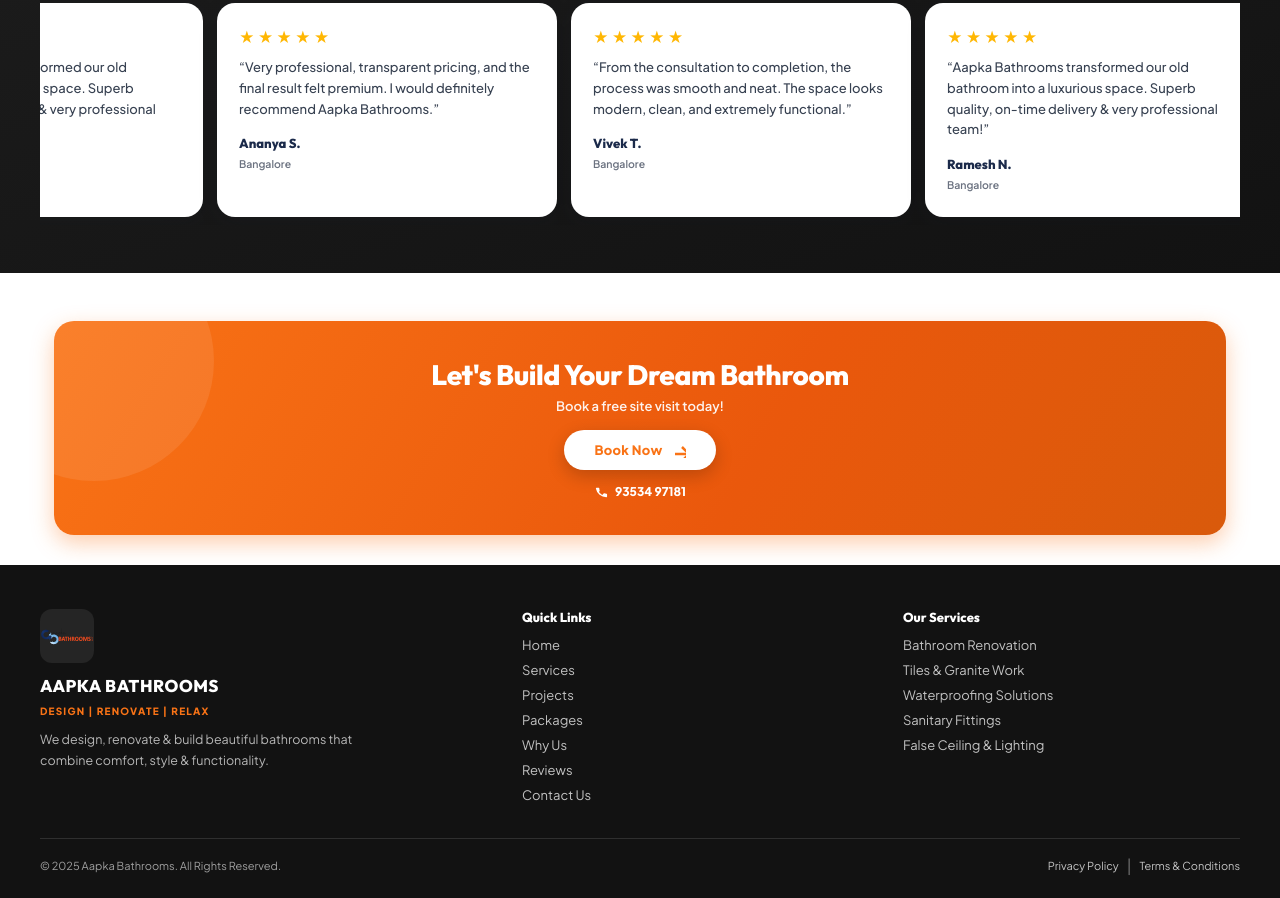
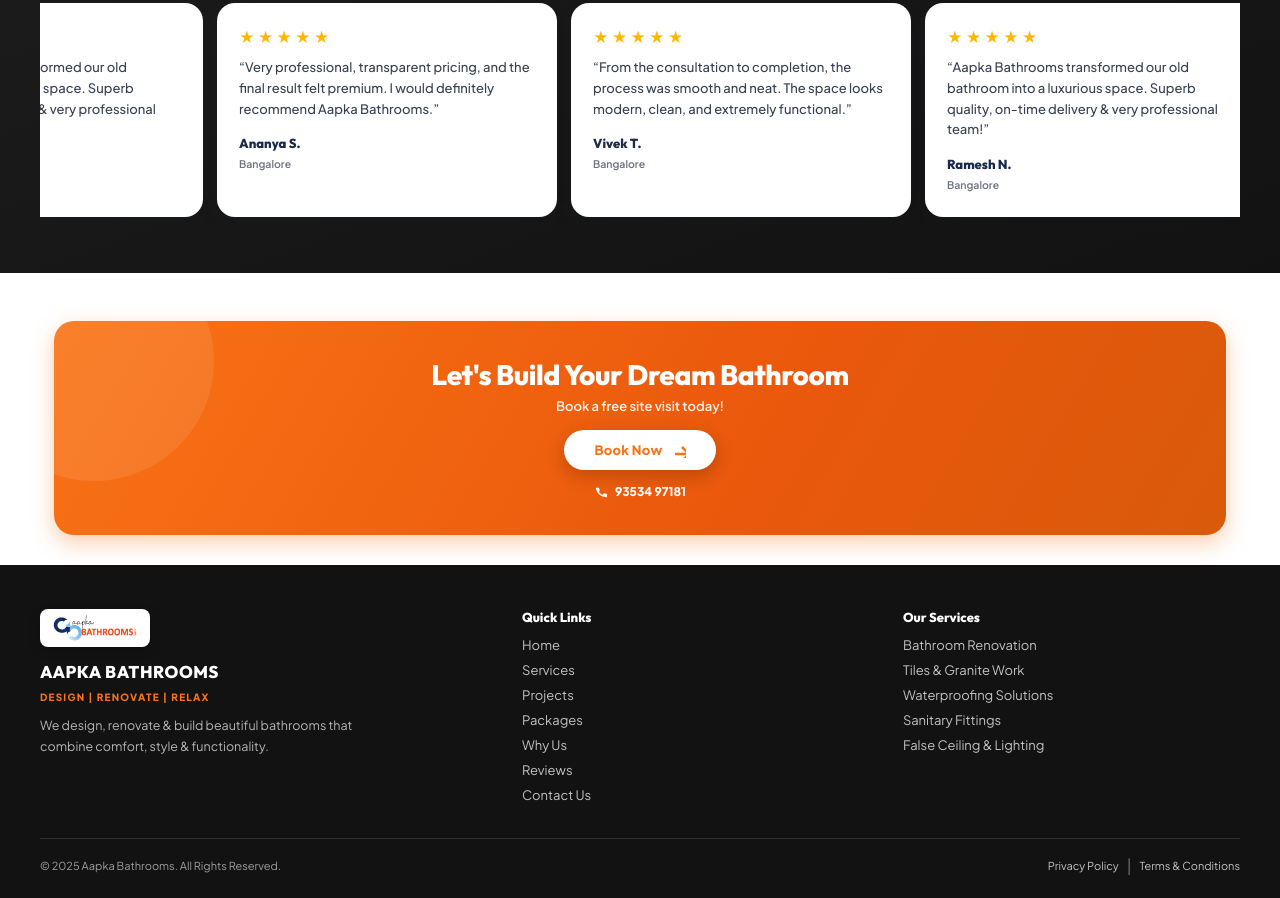
Before and after one commit to vj-mazu/aapkabathrooms, a plain HTML site: page index.html in a window 1280 px wide. Shown: the part 4675-5573 px from the top of the page. Drawn offline with Linux system fonts and the light colour scheme.

Commit message:
Update footer logo with crisp white background card

```diff
--- a/index.html
+++ b/index.html
@@ -801,7 +801,7 @@
   <div class="footer-inner">
     <div class="footer-brand">
       <div class="footer-logo">
-        <svg class="logo-exact-svg" xmlns="http://www.w3.org/2000/svg" viewBox="140 350 1150 400" style="width:160px; height:auto;">
+        <svg class="logo-exact-svg" xmlns="http://www.w3.org/2000/svg" viewBox="140 350 1150 400">
           <defs>
             <linearGradient id="navyGradF" x1="0%" y1="0%" x2="100%" y2="100%">
               <stop offset="0%" stop-color="#0c1f4d"/>
--- a/styles.css
+++ b/styles.css
@@ -1005,8 +1005,25 @@
 .footer-brand h3{color:#fff;font-size:17px;letter-spacing:.5px;margin-bottom:2px}
 .footer-tag{color:var(--orange);font-size:10px;font-weight:800;letter-spacing:1.2px}
 .footer-brand p{font-size:12px;line-height:1.65;margin-top:10px;color:#b7b7b7;max-width:330px}
-.footer-logo{width:54px;height:54px;border-radius:12px;overflow:hidden;background:rgba(255,255,255,.08);margin-bottom:12px;display:flex;align-items:center;justify-content:center}
-.footer-logo img{width:100%;height:100%;object-fit:contain}
+.footer-logo{
+  width: auto;
+  max-width: 165px;
+  height: 38px;
+  border-radius: 8px;
+  background: #ffffff;
+  padding: 4px 12px;
+  margin-bottom: 14px;
+  display: inline-flex;
+  align-items: center;
+  justify-content: center;
+  box-shadow: 0 4px 12px rgba(0, 0, 0, 0.2);
+}
+.footer-logo .logo-exact-svg {
+  width: 100%;
+  height: 100%;
+  object-fit: contain;
+  display: block;
+}
 .footer-col h4{color:#fff;font-size:13px;margin-bottom:12px}
 .footer-col a{
   display:block;
```
Also changed, not shown: assets/logo.png (deleted).
